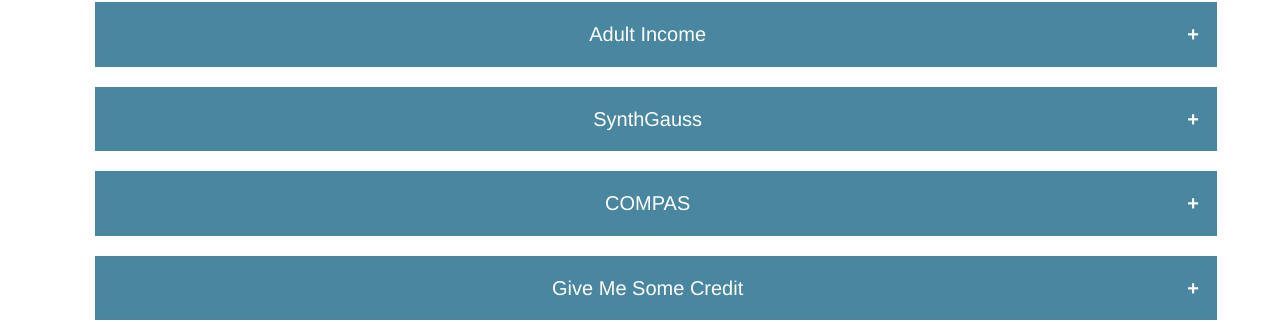
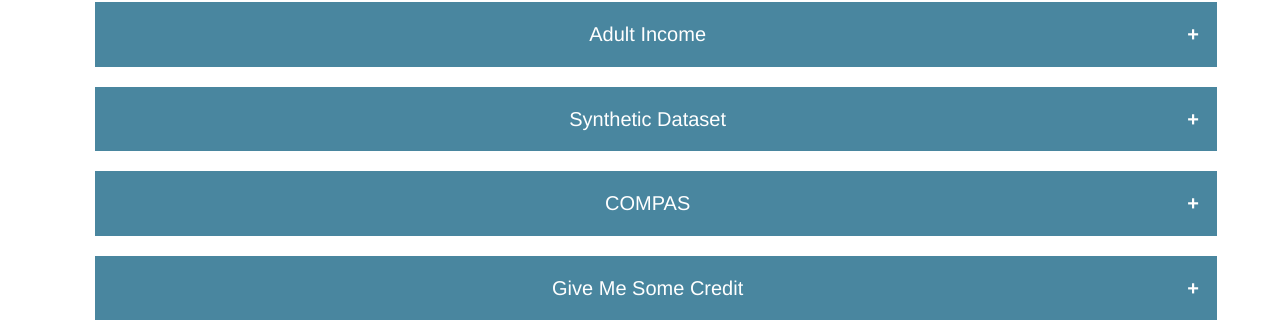
Before and after one commit to open-xai/open-xai.github.io, a Jekyll site: the page leaderboard.html, which Jekyll copies as it is, in a window 1280 px wide and 1109 px high. Shown: the part 703-1025 px from the top of the window. Built offline with Jekyll 4.4.1, drawn with Linux system fonts in a browser that asks for light colours; a script that is not in the unit is left out.

Commit message:
typo in leaderboard

```diff
--- a/leaderboard.html
+++ b/leaderboard.html
@@ -2078,7 +2078,7 @@
         </div>
     </div>
 
-<button class="collapsible">SynthGauss</button>
+<button class="collapsible">Synthetic Dataset</button>
     <div class="collapsible-content">
         <button class="collapsible sub-collapse"> Neural Network Model</button>
         <div class="collapsible-content">
@@ -2246,7 +2246,7 @@
             </table>
 
             <h4> Fairness </h4>
-            <p>Fairness evaluation is not applicable for the SynthGauss dataset as it does not include any protected attributes.</p>
+            <p>Fairness evaluation is not applicable for the Synthetic dataset as it does not include any protected attributes.</p>
         </div>
 
         <button class="collapsible sub-collapse"> Logistic Regression Model</button>
@@ -2512,7 +2512,7 @@
             </table>
 
             <h4> Fairness</h4>
-            <p>Fairness evaluation is not applicable for the SynthGauss dataset as it does not include any protected attributes.</p>
+            <p>Fairness evaluation is not applicable for the Synthetic dataset as it does not include any protected attributes.</p>
         </div>
     </div>
 
@@ -3453,7 +3453,7 @@
             </table>
 
             <h4> Fairness</h4>
-            <p>Fairness evaluation is not applicable for the SynthGauss dataset as it does not include any protected attributes.</p>
+            <p>Fairness evaluation is not applicable for the Give me some credit dataset as it does not include any protected attributes.</p>
         </div>
 
         <button class="collapsible sub-collapse"> Logistic Regression Model</button>
@@ -3706,7 +3706,7 @@
             </table>
 
             <h4> Fairness</h4>
-            <p>Fairness evaluation is not applicable for the SynthGauss dataset as it does not include any protected attributes.</p>
+            <p>Fairness evaluation is not applicable for the Give me some credit dataset as it does not include any protected attributes.</p>
     </div>
 
 
```
